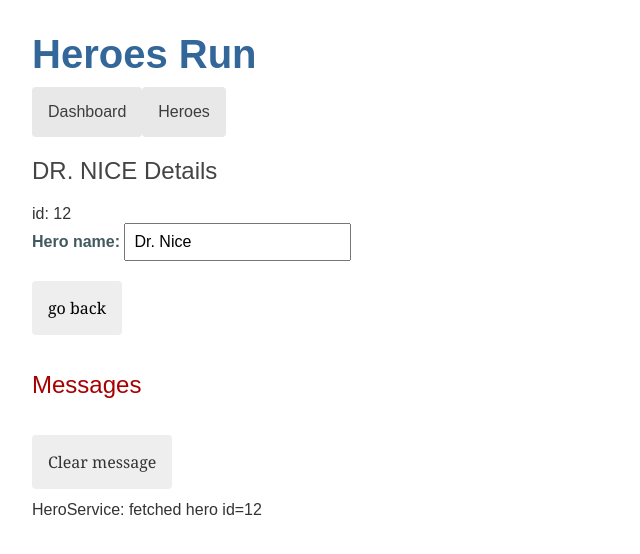
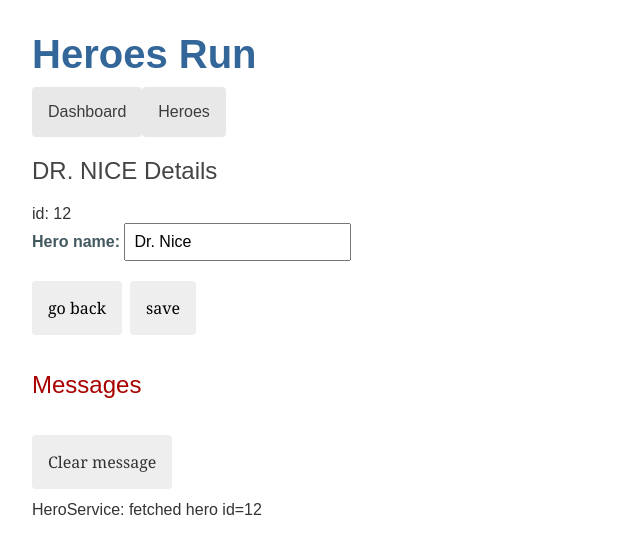
Before and after one commit to isxoqovxasanboy/LearnFrontend, an Angular app in the folder Angular_LessonsN02/LessonN02/: page /detail/12 in a window 1280 px wide. Shown: the top 554 px of the page, without its empty margins (0-640 px from the left). Built offline with nearby package versions, Linux system fonts and the light colour scheme.

Commit message:
Add (save button) from hero detail component

```diff
--- a/Angular_LessonsN02/LessonN02/src/app/Components/hero-detail/hero-detail.component.css
+++ b/Angular_LessonsN02/LessonN02/src/app/Components/hero-detail/hero-detail.component.css
@@ -9,6 +9,7 @@ input {
 }
 button {
   margin-top: 20px;
+  margin-right: .5rem;
   background-color: #eee;
   padding: 1rem;
   border-radius: 4px;
--- a/Angular_LessonsN02/LessonN02/src/app/Components/hero-detail/hero-detail.component.html
+++ b/Angular_LessonsN02/LessonN02/src/app/Components/hero-detail/hero-detail.component.html
@@ -6,7 +6,21 @@
     <input id="hero-name" [(ngModel)]="hero.name" placeholder="Hero name"/>
   </div>
   <button type="button" (click)="goBack()">go back</button>
+  <button type="button" (click)="save()">save</button>
 </div>
+
+<!--
+<div *ngIf="hero">
+  <h2>{{hero.name | uppercase}} Details</h2>
+  <div><span>id: </span>{{hero.id}}</div>
+  <div>
+    <label for="hero-name">Hero name: </label>
+    <input id="hero-name" [(ngModel)]="hero.name" placeholder="Hero name"/>
+  </div>
+  <button type="button" (click)="goBack()">go back</button>
+  <button type="button" (click)="Save()"> Save</button>
+</div>
+-->
 
 
 <!--Eskisi-->
--- a/Angular_LessonsN02/LessonN02/src/app/Components/hero-detail/hero-detail.component.ts
+++ b/Angular_LessonsN02/LessonN02/src/app/Components/hero-detail/hero-detail.component.ts
@@ -1,10 +1,11 @@
 import {Component, Input, OnInit} from '@angular/core';
-import {NgIf, UpperCasePipe} from "@angular/common";
+import {NgForOf, NgIf, UpperCasePipe} from "@angular/common";
 import {FormsModule} from "@angular/forms";
 import {Hero} from "../../Models/hero";
-import {ActivatedRoute} from "@angular/router";
+import {ActivatedRoute, RouterLink} from "@angular/router";
 import {HeroService} from "../../Services/hero.service";
 import { Location } from '@angular/common';
+import {HeroSearchComponent} from "../hero-search/hero-search.component";
 
 
 
@@ -14,7 +15,10 @@ import { Location } from '@angular/common';
   imports: [
     NgIf,
     FormsModule,
-    UpperCasePipe
+    UpperCasePipe,
+    HeroSearchComponent,
+    RouterLink,
+    NgForOf
   ],
   templateUrl: './hero-detail.component.html',
   styleUrl: './hero-detail.component.css'
@@ -23,6 +27,7 @@ import { Location } from '@angular/common';
 
 export class HeroDetailComponent {
   @Input() hero?: Hero;
+  heroes: Hero[] = [];
   constructor(private route: ActivatedRoute,
               private heroService: HeroService,
               private location: Location) {}
@@ -41,4 +46,9 @@ export class HeroDetailComponent {
   goBack(): void {
     this.location.back();
   }
+
+  save() {
+      this.heroService.updateHero(this.hero!)
+          .subscribe(() => this.goBack());
+  }
 }
```
